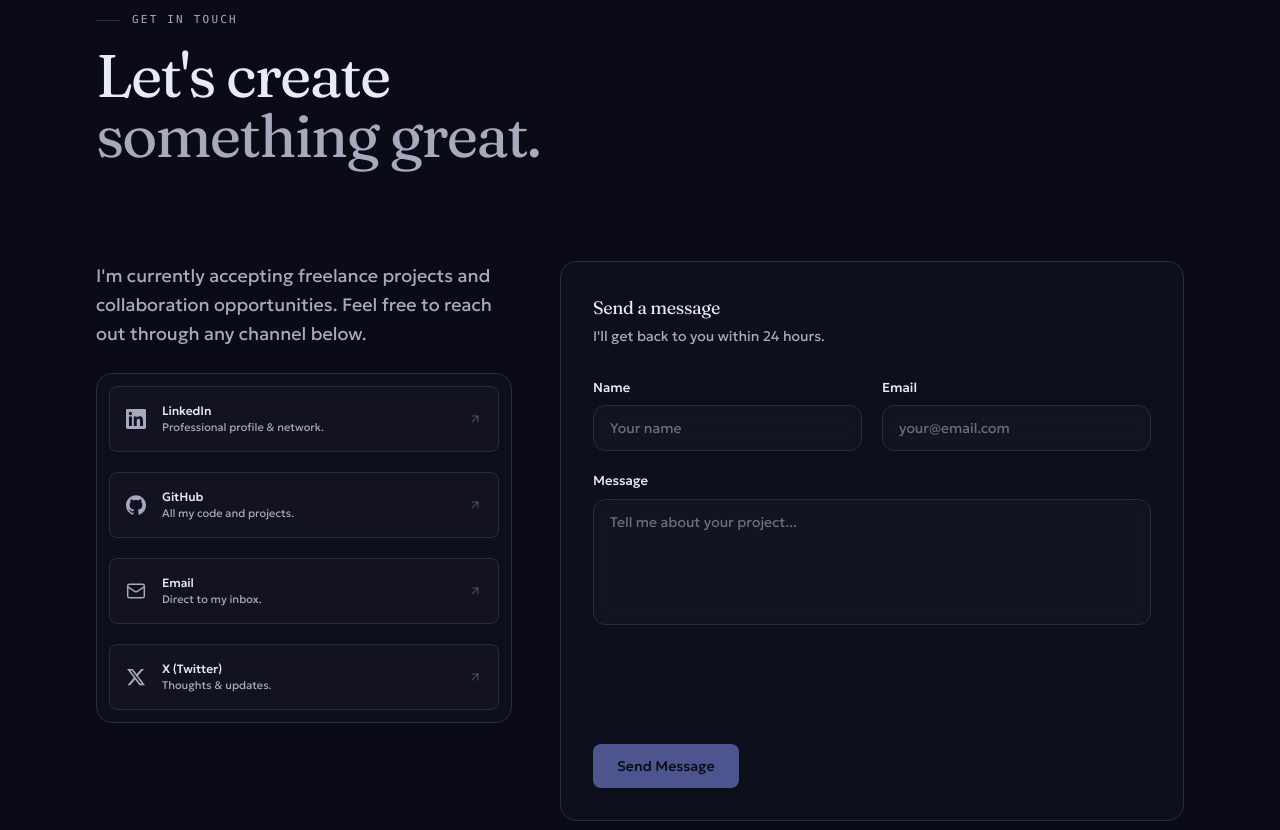
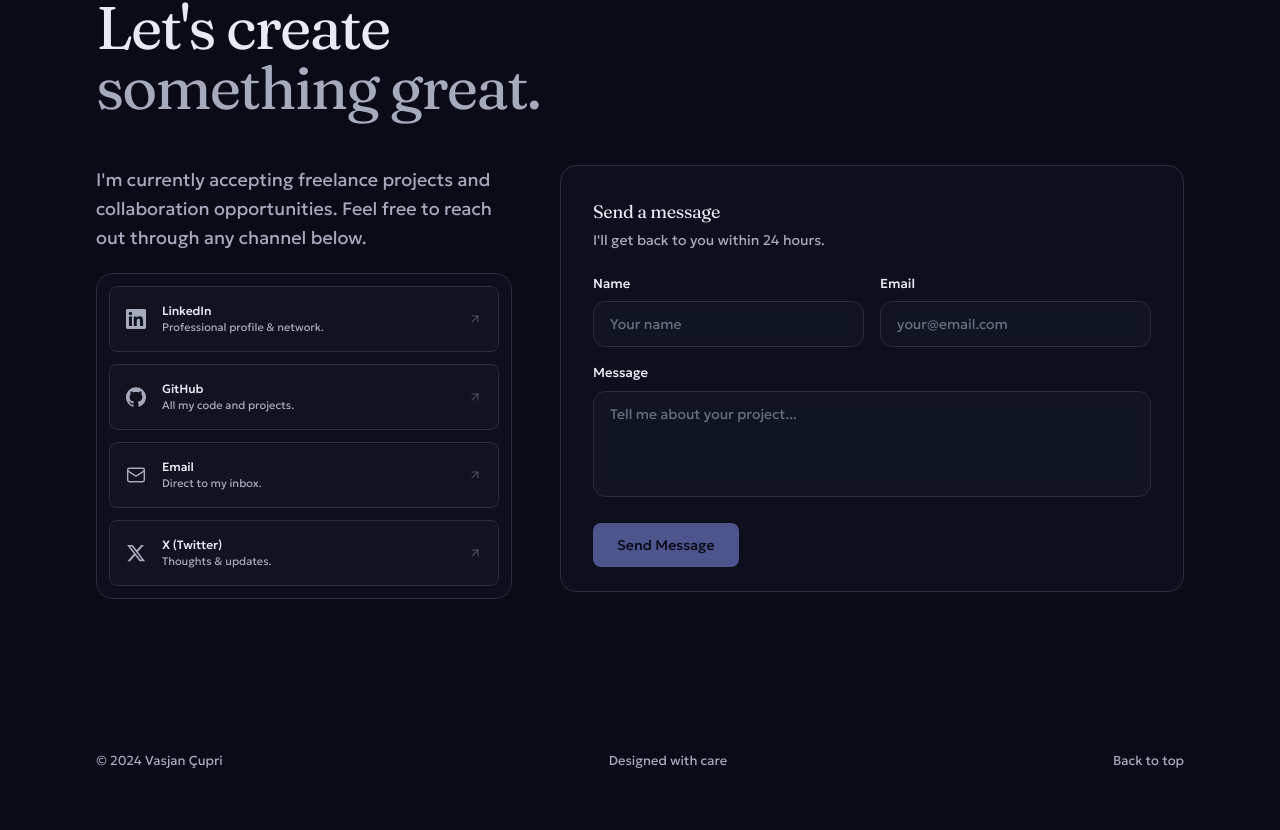
Before and after one commit to v4sj4n/v4sj4n-site, a Next.js app: page /en in a window 1280 px wide. Shown: the part 2190-3020 px from the top of the page. Built offline with nearby package versions, Linux system fonts and the light colour scheme; no server answers.

Commit message:
fix: collapse Turnstile slot and tighten contact section spacing

```diff
--- a/components/ContactForm.tsx
+++ b/components/ContactForm.tsx
@@ -299,19 +299,6 @@ export function ContactForm({
 					errorLabel={t("viewerError")}
 					celebration
 				/>
-
-				<div className="pt-2">
-					<button
-						type="button"
-						onClick={() => {
-							setStatus("idle");
-							setSubmittedMessage(null);
-						}}
-						className="inline-flex h-9 items-center justify-center rounded-lg border border-border/60 bg-background/50 px-4 text-xs font-medium text-muted-foreground transition-colors hover:bg-accent hover:text-foreground focus-visible:outline-2 focus-visible:outline-offset-2 focus-visible:outline-primary cursor-pointer"
-					>
-						{t("sendAnother")}
-					</button>
-				</div>
 			</motion.div>
 		);
 	}
@@ -323,8 +310,8 @@ export function ContactForm({
 				strategy="afterInteractive"
 			/>
 
-			<form className="space-y-5 py-6 md:py-8" onSubmit={handleSubmit}>
-				<div className="grid grid-cols-1 gap-5 sm:grid-cols-2">
+			<form className="space-y-4 py-5 md:py-6" onSubmit={handleSubmit}>
+				<div className="grid grid-cols-1 gap-4 sm:grid-cols-2">
 					<div>
 						<label
 							htmlFor="name"
@@ -377,7 +364,7 @@ export function ContactForm({
 						id="message"
 						name="message"
 						required
-						rows={5}
+						rows={4}
 						minLength={10}
 						value={message}
 						onChange={(event) => setMessage(event.target.value)}
@@ -387,11 +374,12 @@ export function ContactForm({
 					/>
 				</div>
 
+				{/* Mounted only when a site key is configured; unmounted with
+				    the form on success. interaction-only renders nothing
+				    visible until a challenge is required, so this collapses
+				    to zero height and takes no space when idle. */}
 				{turnstileSiteKey ? (
-					<div
-						ref={turnstileRef}
-						className="flex min-h-[65px] items-center justify-start overflow-hidden"
-					/>
+					<div ref={turnstileRef} className="overflow-hidden empty:hidden" />
 				) : null}
 
 				{errorKey ? (
@@ -400,7 +388,7 @@ export function ContactForm({
 					</p>
 				) : null}
 
-				<div className="pt-2">
+				<div className="pt-1">
 					<button
 						type="submit"
 						disabled={!canSubmit}
--- a/components/ContactSection.tsx
+++ b/components/ContactSection.tsx
@@ -68,9 +68,9 @@ export function ContactSection() {
 	const [formSent, setFormSent] = useState(false);
 
 	return (
-		<section id="contact" className="py-32 md:py-40">
+		<section id="contact" className="py-20 md:py-28">
 			<div className="mx-auto max-w-6xl px-6 md:px-8">
-				<div className="mb-20 md:mb-24">
+				<div className="mb-10 md:mb-12">
 					<Reveal>
 						<SectionEyebrow>{t("label")}</SectionEyebrow>
 					</Reveal>
@@ -82,8 +82,8 @@ export function ContactSection() {
 					</Reveal>
 				</div>
 
-				<div className="grid grid-cols-1 gap-16 lg:grid-cols-[2fr_3fr] lg:gap-12">
-					<div className="flex flex-col gap-6">
+				<div className="grid grid-cols-1 gap-10 lg:grid-cols-[2fr_3fr] lg:gap-12">
+					<div className="flex flex-col gap-5">
 						<Reveal delay={0.12}>
 							<p className="max-w-md text-base leading-relaxed text-muted-foreground md:text-lg">
 								{t("description")}
@@ -92,7 +92,7 @@ export function ContactSection() {
 
 						<Reveal delay={0.16}>
 							<div className="w-full rounded-2xl border border-border/60 bg-card/40 p-2.5 backdrop-blur-sm md:p-3">
-								<Stagger className="flex flex-col gap-5">
+								<Stagger className="flex flex-col gap-3">
 									{channels.map(({ key, href, icon: Icon }) => (
 										<StaggerItem key={key}>
 											<a
```
